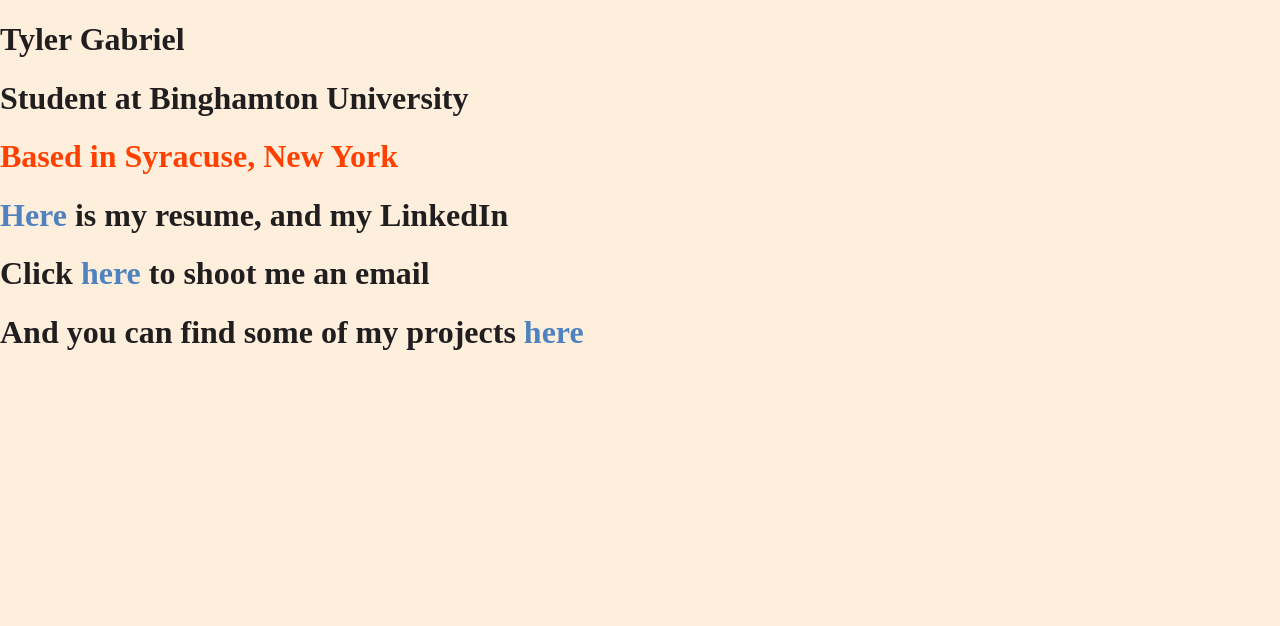
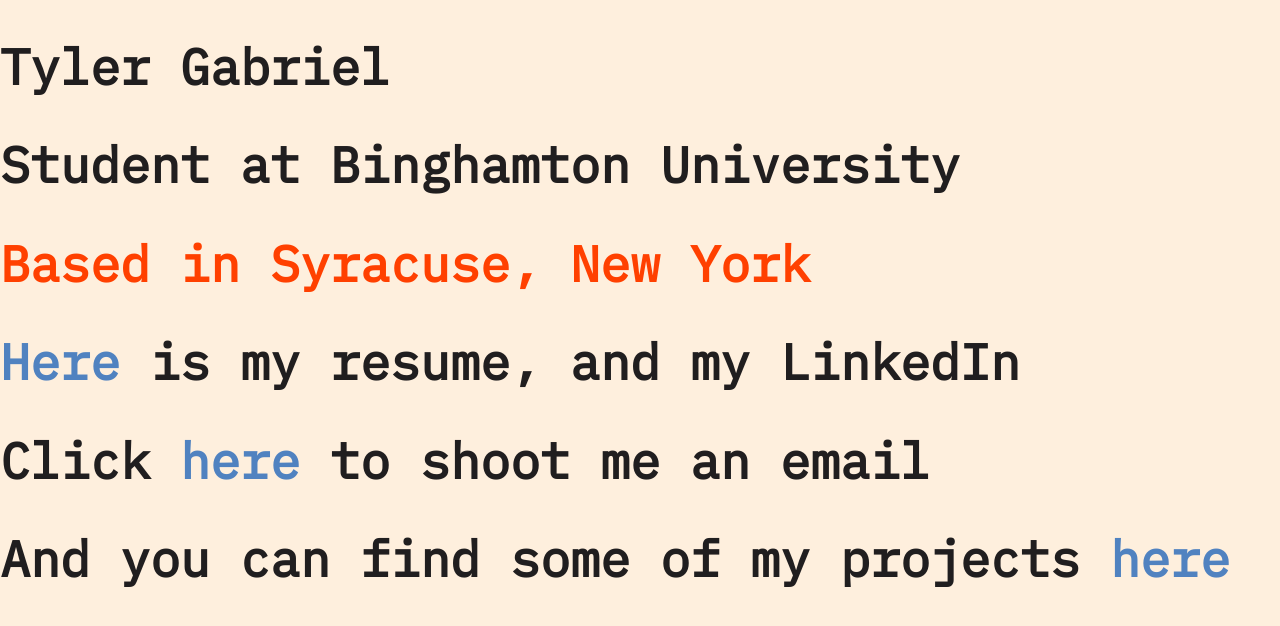
Before and after one commit to tylrg/simple_portfolio, an Angular app in the folder simple/: page / in a window 1280 px wide. Shown: the top 626 px of the page. Built offline with nearby package versions, Linux system fonts and the light colour scheme.

Commit message:
Changes to font
IBM PLEX MONO

```diff
--- a/simple/src/styles.scss
+++ b/simple/src/styles.scss
@@ -6,13 +6,14 @@
     // font-family: 'Kanit', sans-serif;
     // font-family: 'Rubik', sans-serif;
     // font-family: 'IBM Plex Sans', sans-serif;
-    //font-family: 'IBM Plex Mono', monospace; //like this one
+    font-family: 'IBM Plex Mono', monospace; //like this one
     // font-family: 'Varela', sans-serif;
     // font-family: 'Archivo', sans-serif;
     // font-family: 'Oxygen', sans-serif;
     // font-family: 'Roboto Slab', serif; //yeah man
     // font-family: 'Gelasio', serif;
     // font-family: 'Public Sans', sans-serif;
+    font-size: 25px;
     color: #201E1F;
     background-color: #FEEFDD;
 }
```
